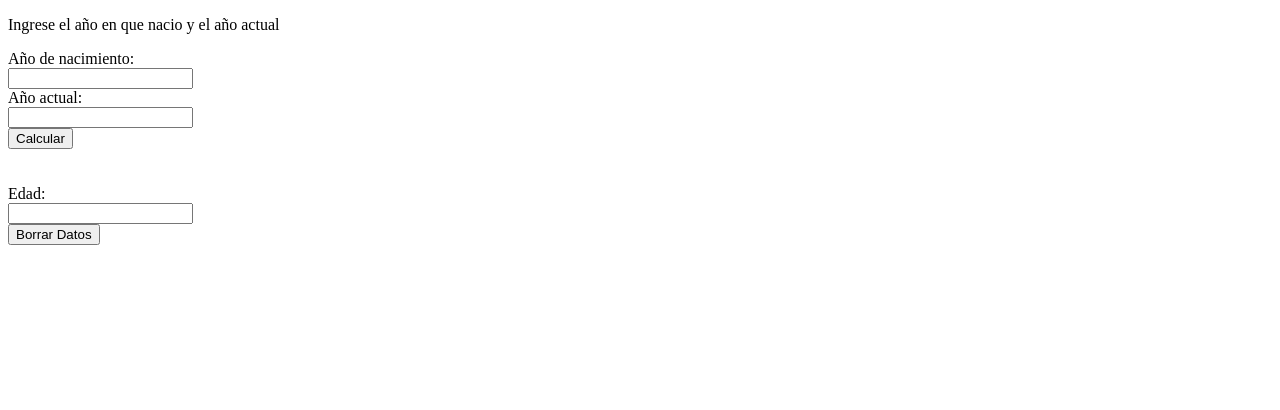
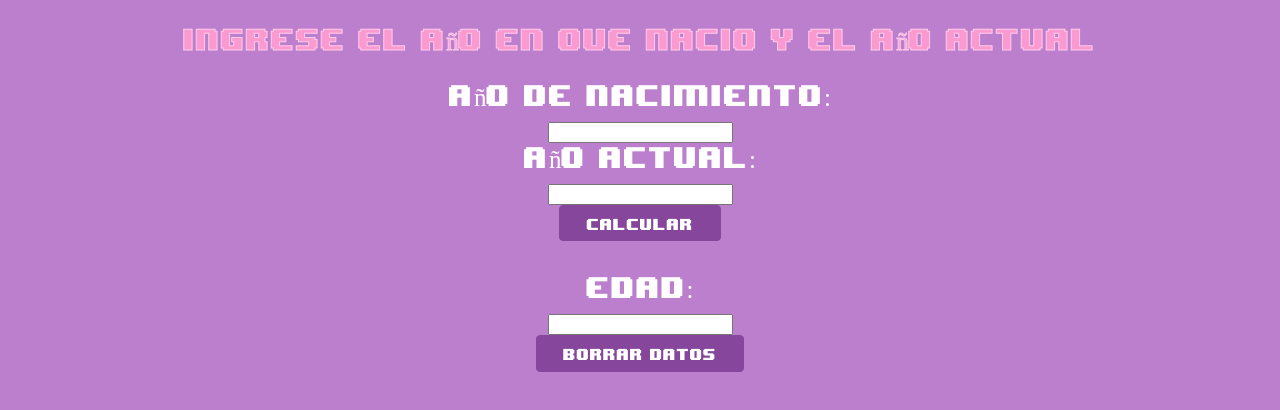
Before and after one commit to deivivid/RivasGarzaDavid, a plain HTML site: page Ejercicios de JS/Edad/Edad.html in a window 1280 px wide. Drawn offline with Linux system fonts and the light colour scheme.

Commit message:
Formularios JS

```diff
--- a/Ejercicios de JS/Edad/Edad.html
+++ b/Ejercicios de JS/Edad/Edad.html
@@ -5,8 +5,9 @@
     <meta name="viewport" content="width=device-width, initial-scale=1.0">
     <title>Edad</title>
     <script src="Edad.js"></script>
+    <link rel="stylesheet" href="../style.css">
 </head>
-<body>
+<center><body>
     <form method="post" name="formulario" id="formulario" onsubmit="return validarn(event)">
         <p>
             Ingrese el año en que nacio y el año actual
@@ -30,5 +31,5 @@
         <input type="reset" name="borrari" value="Borrar Datos" onclick="borrar()">
     </form>
 
-</body>
+</body></center>
 </html>
--- a/Ejercicios de JS/style.css
+++ b/Ejercicios de JS/style.css
@@ -1,10 +1,16 @@
-*{
-    padding: 0;
-    margin: 0;
-}
+
 @font-face {
     font-family:'8-BIT WONDER' ;
     src: url('../Portafolio de evidencias/css/8-BIT WONDER.TTF');
+}
+p{
+  color: #FB9AD1;
+  font-size: 25px;
+  -webkit-text-stroke: 1px #FFCDEA;
+}
+label{
+  color: #fff;
+  font-size: 25px;
 }
 body{
     background-color: #BC7FCD;
@@ -16,7 +22,7 @@ body{
         -webkit-text-stroke: 1px #FFCDEA;
 
     }
-    .button {
+    button {
         --bg: #86469C;
         --hover-bg: #FB9AD1;
         --hover-text: #000;
@@ -29,8 +35,27 @@ body{
         transition: 0.2s;
         font-family: '8-BIT WONDER', 'Comic Sans SM';
       }
-
-      .button:hover {
+      input[type=button], input[type=submit], input[type=reset]  {
+        --bg: #86469C;
+        --hover-bg: #FB9AD1;
+        --hover-text: #000;
+        color: #fff;
+        cursor: pointer;
+        border: 1px solid var(--bg);
+        border-radius: 4px;
+        padding: 0.8em 2em;
+        background: var(--bg);
+        transition: 0.2s;
+        font-family: '8-BIT WONDER', 'Comic Sans SM';
+      }
+      input[type=button]:hover, input[type=submit]:hover, input[type=reset]:hover {
+        color: var(--hover-text);
+        transform: translate(-0.25rem, -0.25rem);
+        background: var(--hover-bg);
+        box-shadow: 0.25rem 0.25rem var(--bg);
+        font-family: '8-BIT WONDER', 'Comic Sans SM';
+      }
+      button:hover {
         color: var(--hover-text);
         transform: translate(-0.25rem, -0.25rem);
         background: var(--hover-bg);
@@ -38,8 +63,14 @@ body{
         font-family: '8-BIT WONDER', 'Comic Sans SM';
       }
 
-      .button:active {
+      button:active {
         transform: translate(0);
         box-shadow: none;
         font-family: '8-BIT WONDER', 'Comic Sans SM';
       }
+
+      input[type=button]:active, input[type=submit]:active, input[type=reset]:active {
+        transform: translate(0);
+        box-shadow: none;
+        font-family: '8-BIT WONDER', 'Comic Sans SM';
+      }
```
Also changed, not shown: Ejercicios de JS/Banco/banco.html (+4 -2 lines), Ejercicios de JS/Calificacion/Calificacion.html (+3 -2 lines), Ejercicios de JS/Comision/Comision.html (+3 -2 lines), Ejercicios de JS/Descuento/Descuento.html (+4 -2 lines), Ejercicios de JS/Estudiantes/Estudiantes.html (+3 -2 lines).
